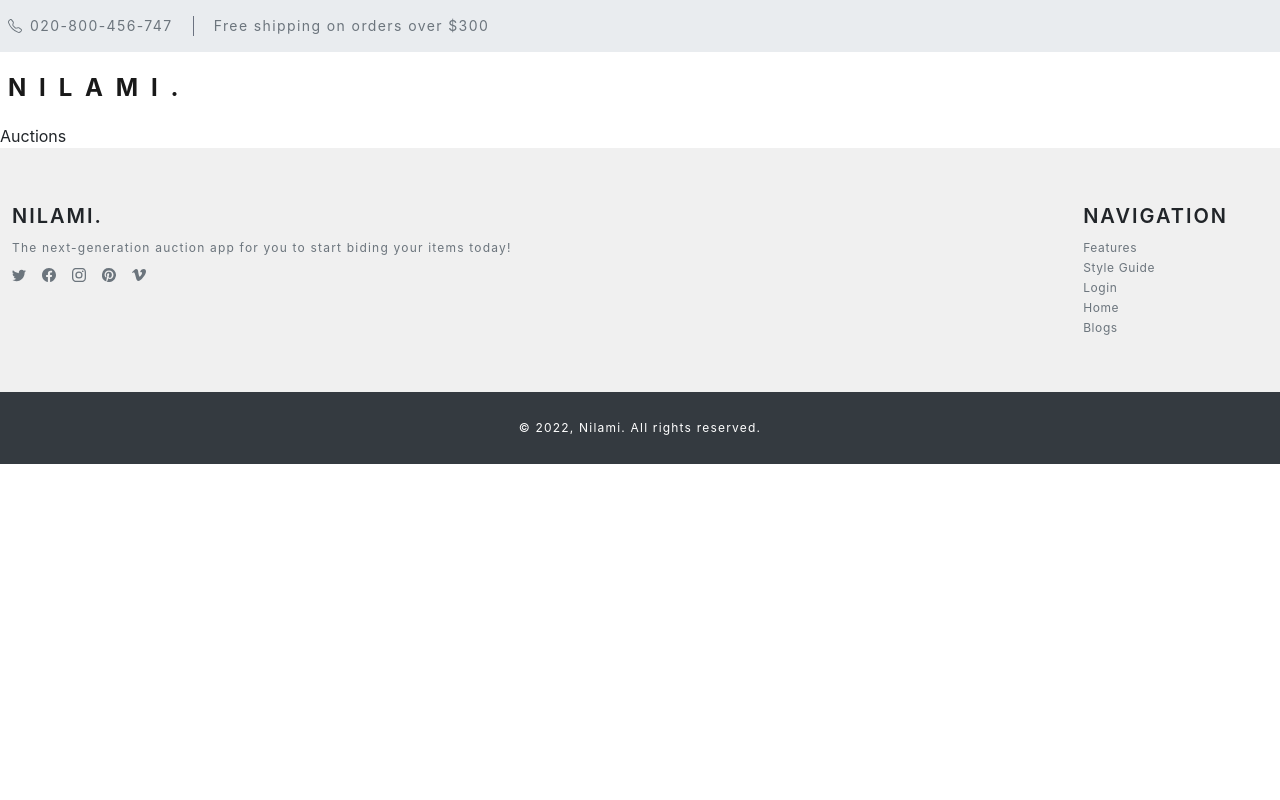
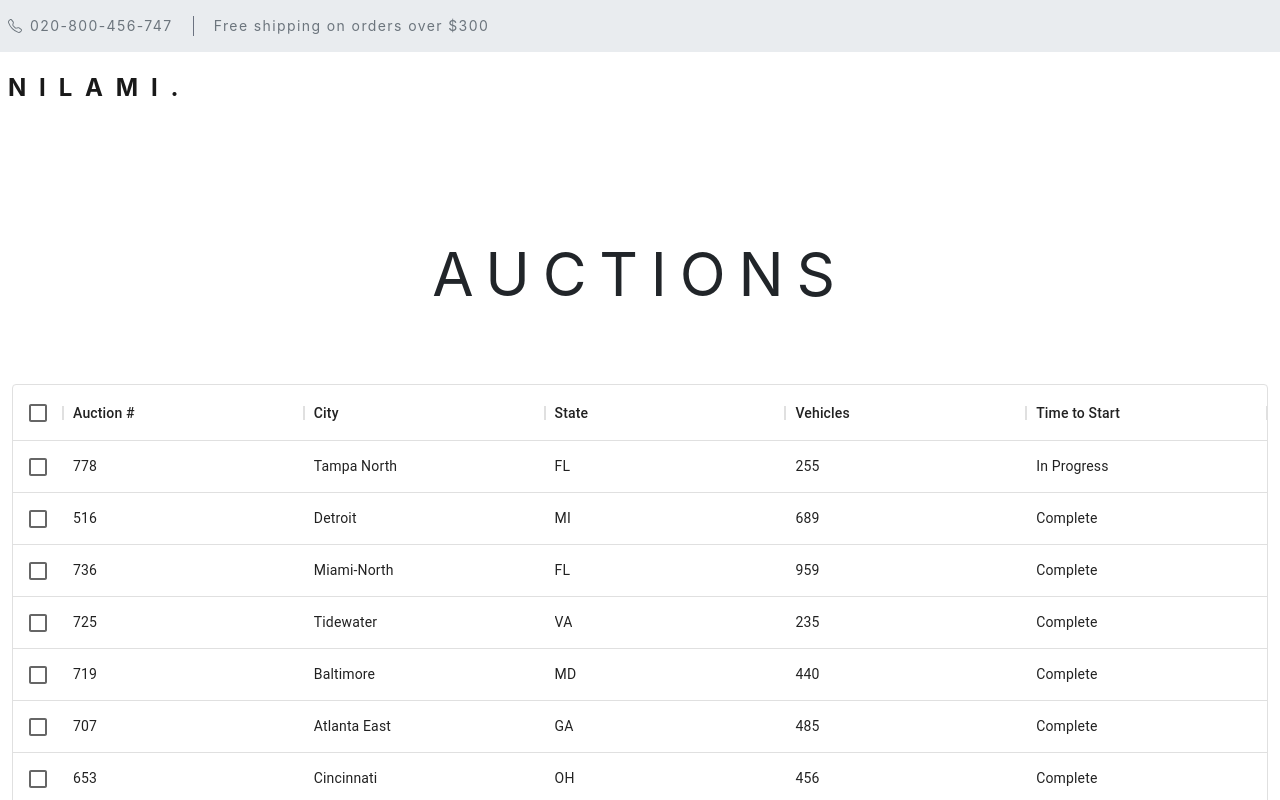
Before and after one commit to MusaMalikx/Nilami, a React (Create React App) app: page /auctions in a window 1280 px wide. Shown: the top 800 px of the page. Built offline with nearby package versions, Linux system fonts and the light colour scheme.

Commit message:
auctions page completed

```diff
--- a/package.json
+++ b/package.json
@@ -3,6 +3,11 @@
   "version": "0.1.0",
   "private": true,
   "dependencies": {
+    "@emotion/react": "^11.9.0",
+    "@emotion/styled": "^11.8.1",
+    "@mui/icons-material": "^5.8.0",
+    "@mui/material": "^5.8.0",
+    "@mui/x-data-grid": "^5.11.0",
     "@testing-library/jest-dom": "^5.16.4",
     "@testing-library/react": "^13.2.0",
     "@testing-library/user-event": "^13.5.0",
--- a/src/components/autions/Auctions.js
+++ b/src/components/autions/Auctions.js
@@ -1,7 +1,9 @@
+import AuctionTable from "../table/Table";
+
 const Auction = () => {
     return (
-        <div>
-            Auctions
+        <div className="container-xxl my-10">
+            <AuctionTable />
         </div>
     )
 }
--- a/src/components/search/SearchCard.js
+++ b/src/components/card/Card.js
@@ -1,7 +1,7 @@
 import { useEffect, useState } from "react"
-import SearchCardItem from "./SearchCardItem"
+import CardItem from "./CardItem";
 
-const SearchCard = () => {
+const Card = () => {
 
     const [cards, setCards] = useState([]);
 
@@ -34,7 +34,7 @@ const SearchCard = () => {
                 {
                     cards.slice(0, 11).map((c) => (
                         <div key={c} className="mx-auto">
-                            <SearchCardItem />
+                            <CardItem />
                         </div>
                     ))
                 }
@@ -43,4 +43,4 @@ const SearchCard = () => {
     )
 }
 
-export default SearchCard
+export default Card
--- a/src/components/search/SearchCardItem.js
+++ b/src/components/card/CardItem.js
@@ -1,7 +1,7 @@
 import { useState } from "react"
 import cardImage from "../../assets/card.jpg"
 
-const SearchCardItem = () => {
+const CardItem = () => {
 
     const [hover, setHover] = useState(false);
 
@@ -39,4 +39,4 @@ const SearchCardItem = () => {
     )
 }
 
-export default SearchCardItem
+export default CardItem
--- a/src/components/home/Home.js
+++ b/src/components/home/Home.js
@@ -1,5 +1,5 @@
 import { useEffect, useState } from "react";
-import SearchCardItem from "../search/SearchCardItem";
+import CardItem from "../card/CardItem";
 
 const Home = () => {
 
@@ -17,7 +17,7 @@ const Home = () => {
                 {
                     cards.slice(0, 15).map((c) => (
                         <div key={c} className="mx-auto">
-                            <SearchCardItem />
+                            <CardItem />
                         </div>
                     ))
                 }
--- a/src/components/navbar/Navbar.js
+++ b/src/components/navbar/Navbar.js
@@ -1,6 +1,5 @@
 import { BsTelephone } from "react-icons/bs"
 import { FaRegUserCircle } from "react-icons/fa"
-import { IoMdCart } from "react-icons/io"
 import { useState, useEffect } from "react"
 import { Link } from "react-router-dom"
 
@@ -42,28 +41,12 @@ const Navbar = () => {
                         <p className="uppercase tracking-[0.8rem] text-2xl font-bold">Nilami.</p>
                     </Link>
                 </div>
-                {/* <a className="navbar-brand" href="#">Navbar</a> */}
 
                 <button className="navbar-toggler" data-bs-toggle="collapse" data-bs-target="#navbarSupportedContent" aria-controls="navbarSupportedContent" aria-expanded="false" aria-label="Toggle navigation">
                     <span className="navbar-toggler-icon"></span>
                 </button>
                 <div className="collapse navbar-collapse lg:flex lg:justify-end" id="navbarSupportedContent">
                     <div className="navbar-nav mb-2 mb-lg-0 flex items-center">
-                        <li>
-                            <div className="flex text-2xl space-x-7 my-3 lg:mr-6">
-                                <Link to={'/profile'}>
-                                    <FaRegUserCircle className="cursor-pointer" />
-                                </Link>
-                                {/* <Link to={'/cart'}>
-                                    <IoMdCart className="cursor-pointer" />
-                                </Link> */}
-                            </div>
-                        </li>
-                        {/* <li>
-                            <div className="flex">
-                                <input type="text" placeholder="Search" className="form-control" />
-                            </div>
-                        </li> */}
                         <li className="nav-item">
                             <Link to={'/search'}>
                                 <p className="nav-link tracking-widest cursor-pointer">Search</p>
@@ -79,6 +62,13 @@ const Navbar = () => {
                                 <p className="nav-link tracking-widest mb-1 lg:mb-0 lg:mr-1 cursor-pointer">Login</p>
                             </Link>
                         </li>
+                        <li>
+                            <div className="flex text-2xl space-x-7 my-3 lg:mx-6">
+                                <Link to={'/profile'}>
+                                    <FaRegUserCircle className="cursor-pointer" />
+                                </Link>
+                            </div>
+                        </li>
                     </div>
                 </div>
             </div>
--- a/src/components/search/Search.js
+++ b/src/components/search/Search.js
@@ -1,5 +1,4 @@
-import SearchBar from "./SearchBar";
-import SearchCard from "./SearchCard";
+import Card from "../card/Card";
 import SearchFilter from "./SearchFilter";
 
 const Search = () => {
@@ -9,7 +8,7 @@ const Search = () => {
                 <SearchFilter />
             </div>
             <div>
-                <SearchCard />
+                <Card />
             </div>
         </div>
     )
--- /dev/null
+++ b/src/components/table/Table.js
@@ -0,0 +1,52 @@
+import * as React from 'react';
+import { DataGrid } from '@mui/x-data-grid';
+
+const columns = [
+    { field: 'id', headerName: 'Auction #', width: 70, flex: 1 },
+    { field: 'city', headerName: 'City', width: 130, flex: 1 },
+    { field: 'state', headerName: 'State', width: 130, flex: 1 },
+    { field: 'vehicles', headerName: 'Vehicles', width: 130, flex: 1 },
+    { field: 'time', headerName: 'Time to Start', width: 160, flex: 1, },
+];
+
+const rows = [
+    { id: 778, city: 'Tampa North', state: 'FL', vehicles: 255, time: "In Progress" },
+    { id: 516, city: 'Detroit', state: 'MI', vehicles: 689, time: "Complete" },
+    { id: 736, city: 'Miami-North', state: 'FL', vehicles: 959, time: "Complete" },
+    { id: 725, city: 'Tidewater', state: 'VA', vehicles: 235, time: "Complete" },
+    { id: 719, city: 'Baltimore', state: 'MD', vehicles: 440, time: "Complete" },
+    { id: 707, city: 'Atlanta East', state: 'GA', vehicles: 485, time: "Complete" },
+    { id: 653, city: 'Cincinnati', state: 'OH', vehicles: 456, time: "Complete" },
+    { id: 715, city: 'Greensboro', state: 'NC', vehicles: 294, time: "Complete" },
+    { id: 645, city: 'Burlington', state: 'VT', vehicles: 134, time: "Complete" },
+    { id: 629, city: 'Erie', state: 'PA', vehicles: 113, time: "Complete" },
+    { id: 628, city: 'Syracuse', state: 'NY', vehicles: 446, time: "In Progress" },
+    { id: 623, city: 'Hartford', state: 'CT', vehicles: 244, time: "Complete" },
+    { id: 621, city: 'Port Murray', state: 'NJ', vehicles: 265, time: "In Progress" },
+    { id: 652, city: 'Buckhannon', state: 'WV', vehicles: 152, time: "Complete" },
+    { id: 428, city: 'Grenada', state: 'MS', vehicles: 186, time: "Complete" },
+    { id: 525, city: 'Omaha', state: 'NE', vehicles: 353, time: "Complete" },
+    { id: 363, city: 'Fargo', state: 'ND', vehicles: 180, time: "Complete" },
+    { id: 416, city: 'Permian Basin', state: 'TX', vehicles: 71, time: "Complete" },
+    { id: 419, city: 'Longview', state: 'TX', vehicles: 293, time: "In Progress" },
+    { id: 435, city: 'Fayetteville', state: 'AR', vehicles: 167, time: "Complete" },
+];
+
+export default function DataTable() {
+    return (
+        <div>
+            <h1 className="uppercase tracking-[0.8rem] py-20 text-center text-4xl lg:text-6xl whitespace-nowrap">
+                Auctions
+            </h1>
+            <div className='h-[631px]'>
+                <DataGrid
+                    rows={rows}
+                    columns={columns}
+                    pageSize={10}
+                    rowsPerPageOptions={[10]}
+                    checkboxSelection
+                />
+            </div>
+        </div>
+    );
+}
```
Also changed, not shown: 1 other file (tests, documents, lock files or other folders).
